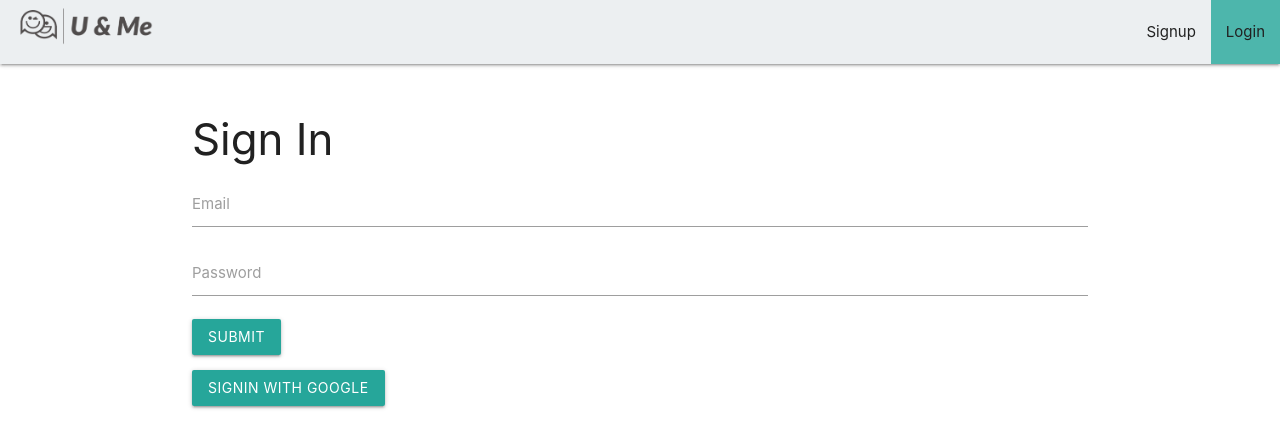
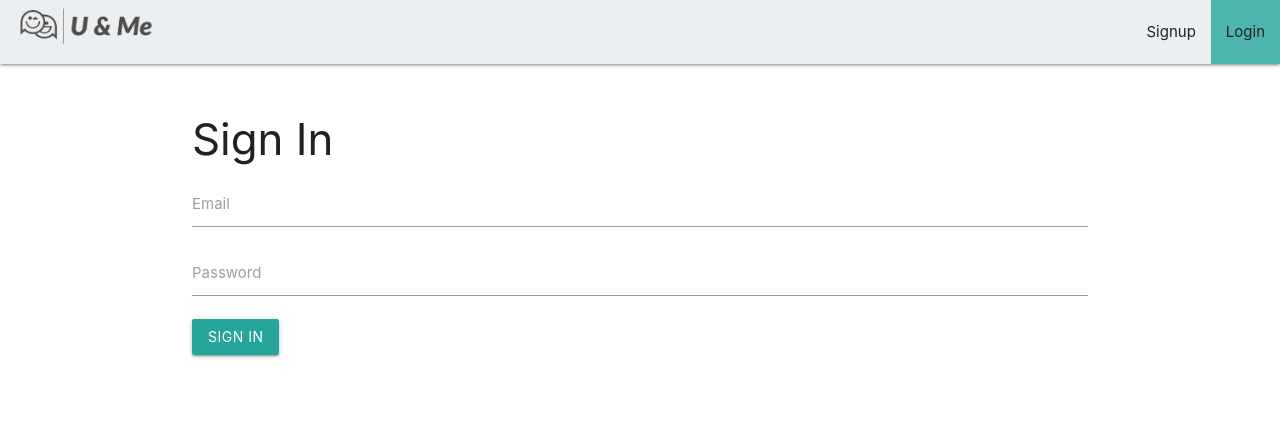
Before and after one commit to M2kishore/unme, a React (Create React App) app: page /signin in a window 1280 px wide. Shown: the top 448 px of the page. Built offline with nearby package versions, Linux system fonts and the light colour scheme; no server answers; a web font is replaced by a local one.

Commit message:
removed signinwithgoogle function from firebase removed the use of the function in signin and signup

```diff
--- a/package.json
+++ b/package.json
@@ -14,8 +14,8 @@
     "react-firebase-hooks": "^3.0.4",
     "react-icons": "^4.2.0",
     "react-redux": "^7.2.4",
-    "react-router-dom": "^5.2.0",
-    "react-scripts": "4.0.3",
+    "react-router-dom": "^5.3.0",
+    "react-scripts": "^3.4.4",
     "react-select": "^4.3.1",
     "redux": "^4.1.0",
     "redux-thunk": "^2.3.0",
--- a/src/components/signinup/SignIn.js
+++ b/src/components/signinup/SignIn.js
@@ -2,7 +2,6 @@ import { useState, useEffect } from "react";
 import { useHistory } from "react-router";
 import { connect } from "react-redux";
 import firebase from "firebase";
-import { signInWithGoogle } from "../../firebase/Firebase";
 const SignIn = () => {
   const [person, setPerson] = useState({
     email: "",
@@ -17,8 +16,7 @@ const SignIn = () => {
       .signInWithEmailAndPassword(person.email, person.password)
       .then((response) => {
         console.table(response);
-
-        //history.push('/whereabout');
+        history.push('/whereabout');
       })
       .catch((error) => {
         alert(error);
@@ -53,14 +51,10 @@ const SignIn = () => {
         </div>
         <div className="input-field">
           <button type="submit" className="btn">
-            Submit
+            Sign In
           </button>
         </div>
-        <div className="input-field">
-          <button className="btn" onClick={signInWithGoogle}>
-            SignIn With Google
-          </button>
-        </div>
+        <h6></h6>
       </form>
     </div>
   );
--- a/src/components/signinup/SignUp.js
+++ b/src/components/signinup/SignUp.js
@@ -3,8 +3,7 @@ import { useState, useEffect} from 'react';
 import { useAuthState } from "react-firebase-hooks/auth";
 import {
     auth,
-    registerWithEmailAndPassword,
-    signInWithGoogle
+    registerWithEmailAndPassword
 } from '../../firebase/Firebase'
 
 const SignUp = () => {
@@ -70,10 +69,6 @@ const SignUp = () => {
             <div className="input-field">
                 <button type="submit" className="btn">Submit</button>
             </div>
-            <div className="input-field">
-                <button className="btn" onClick={signInWithGoogle}>SignIn With Google</button>
-            </div>
-
             </form>
         </div>
     )
--- a/src/firebase/Firebase.js
+++ b/src/firebase/Firebase.js
@@ -14,28 +14,7 @@ const firebaseConfig = {
   const auth = app.auth();
   const db = app.firestore();
 
-  const googleProvider = new firebase.auth.GoogleAuthProvider();
-const signInWithGoogle = async () => {
-  try {
-    const res = await auth.signInWithPopup(googleProvider);
-    const user = res.user;
-    const query = await db
-      .collection("users")
-      .where("uid", "==", user.uid)
-      .get();
-    if (query.docs.length === 0) {
-      await db.collection("users").add({
-        uid: user.uid,
-        name: user.displayName,
-        authProvider: "google",
-        email: user.email,
-      });
-    }
-  } catch (err) {
-    console.error(err);
-    alert(err.message);
-  }
-};
+const googleProvider = new firebase.auth.GoogleAuthProvider();
 const signInWithEmailAndPassword = async (email, password) => {
   try {
     await auth.signInWithEmailAndPassword(email, password);
@@ -73,7 +52,6 @@ const logout = () => {
 export {
   auth,
   db,
-  signInWithGoogle,
   signInWithEmailAndPassword,
   registerWithEmailAndPassword,
   sendPasswordResetEmail,
```
Also changed, not shown: 1 other file (tests, documents, lock files or other folders).
